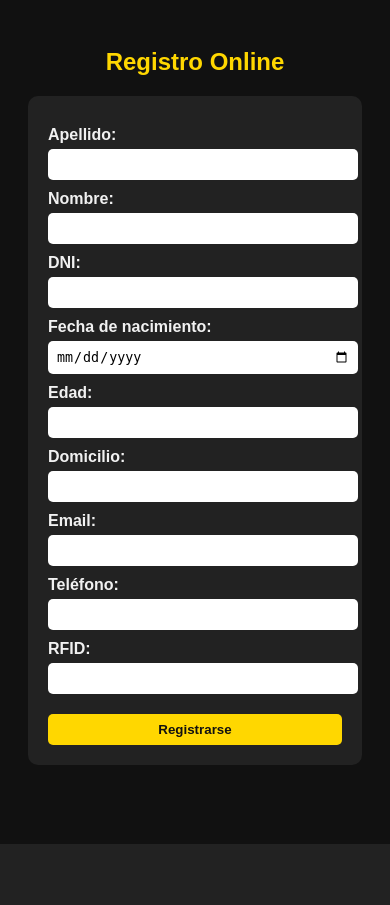
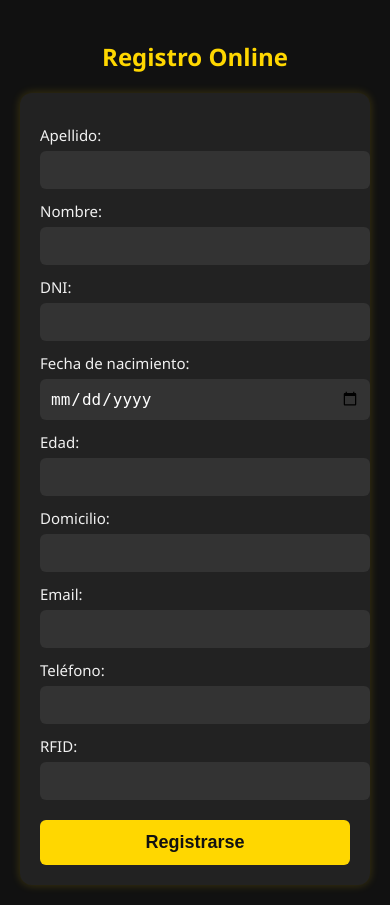
Before and after one commit to cejasflia10/multi_gimnasio, a PHP site: page /registrar_cliente_online.php in a window 390 px wide. Before the commit the page ends 844 px from the top, so only its background shows below. Run offline with PHP 8.4, Linux system fonts and the light colour scheme.

Commit message:
Actualizar registrar_cliente_online.php con diseño responsivo para celular estilo app

```diff
--- a/registrar_cliente_online.php
+++ b/registrar_cliente_online.php
@@ -7,54 +7,79 @@ if (session_status() === PHP_SESSION_NONE) {
 <!DOCTYPE html>
 <html lang="es">
 <head>
-  <meta charset="UTF-8">
-  <title>Registro Online - Fight Academy Scorpions</title>
+  <meta charset="UTF-8" />
+  <meta name="viewport" content="width=device-width, initial-scale=1.0"/>
+  <title>Registro Online - Fight Academy</title>
   <style>
     body {
       background-color: #111;
-      color: #f1f1f1;
-      font-family: Arial, sans-serif;
+      color: #fff;
+      font-family: 'Segoe UI', sans-serif;
+      margin: 0;
+      padding: 0;
+      display: flex;
+      justify-content: center;
+      align-items: start;
+      min-height: 100vh;
+    }
+
+    .container {
+      width: 100%;
+      max-width: 450px;
       padding: 20px;
     }
 
     h2 {
+      text-align: center;
       color: gold;
-      text-align: center;
+      margin-bottom: 20px;
     }
 
     form {
-      max-width: 500px;
-      margin: auto;
       background-color: #222;
       padding: 20px;
-      border-radius: 10px;
+      border-radius: 12px;
+      box-shadow: 0 0 10px rgba(255, 215, 0, 0.2);
     }
 
     label {
       display: block;
-      margin-top: 10px;
-      font-weight: bold;
+      margin-top: 12px;
+      font-size: 15px;
+      color: #f1f1f1;
     }
 
-    input, select {
+    input[type="text"],
+    input[type="email"],
+    input[type="date"],
+    input[type="number"] {
       width: 100%;
-      padding: 8px;
-      margin-top: 5px;
-      border-radius: 5px;
+      padding: 10px;
+      margin-top: 6px;
       border: none;
+      border-radius: 6px;
+      font-size: 16px;
+      background-color: #333;
+      color: white;
     }
 
     input[type="submit"] {
+      margin-top: 20px;
+      width: 100%;
       background-color: gold;
       color: #111;
       font-weight: bold;
-      margin-top: 20px;
+      border: none;
+      padding: 12px;
+      border-radius: 6px;
+      font-size: 18px;
       cursor: pointer;
     }
 
     .mensaje {
       text-align: center;
-      margin-top: 10px;
+      margin-top: 15px;
+      font-weight: bold;
       color: lightgreen;
     }
 
@@ -64,6 +89,7 @@ if (session_status() === PHP_SESSION_NONE) {
   </style>
 </head>
 <body>
+  <div class="container">
     <h2>Registro Online</h2>
 
     <?php if (isset($_SESSION['mensaje'])): ?>
@@ -72,35 +98,36 @@ if (session_status() === PHP_SESSION_NONE) {
     <?php endif; ?>
 
     <form action="registro_online_guardar.php" method="POST">
-    <label for="apellido">Apellido:</label>
+      <label>Apellido:</label>
       <input type="text" name="apellido" required>
 
-    <label for="nombre">Nombre:</label>
+      <label>Nombre:</label>
       <input type="text" name="nombre" required>
 
-    <label for="dni">DNI:</label>
+      <label>DNI:</label>
       <input type="text" name="dni" required>
 
-    <label for="fecha_nacimiento">Fecha de nacimiento:</label>
+      <label>Fecha de nacimiento:</label>
       <input type="date" name="fecha_nacimiento" id="fecha_nacimiento" onchange="calcularEdad()" required>
 
-    <label for="edad">Edad:</label>
+      <label>Edad:</label>
       <input type="number" name="edad" id="edad" readonly required>
 
-    <label for="domicilio">Domicilio:</label>
+      <label>Domicilio:</label>
       <input type="text" name="domicilio" required>
 
-    <label for="email">Email:</label>
+      <label>Email:</label>
       <input type="email" name="email">
 
-    <label for="telefono">Teléfono:</label>
+      <label>Teléfono:</label>
       <input type="text" name="telefono">
 
-    <label for="rfid">RFID:</label>
+      <label>RFID:</label>
       <input type="text" name="rfid" required>
 
       <input type="submit" value="Registrarse">
     </form>
+  </div>
 
   <script>
     function calcularEdad() {
```
Lines whose indentation alone changed are shown as unchanged.
